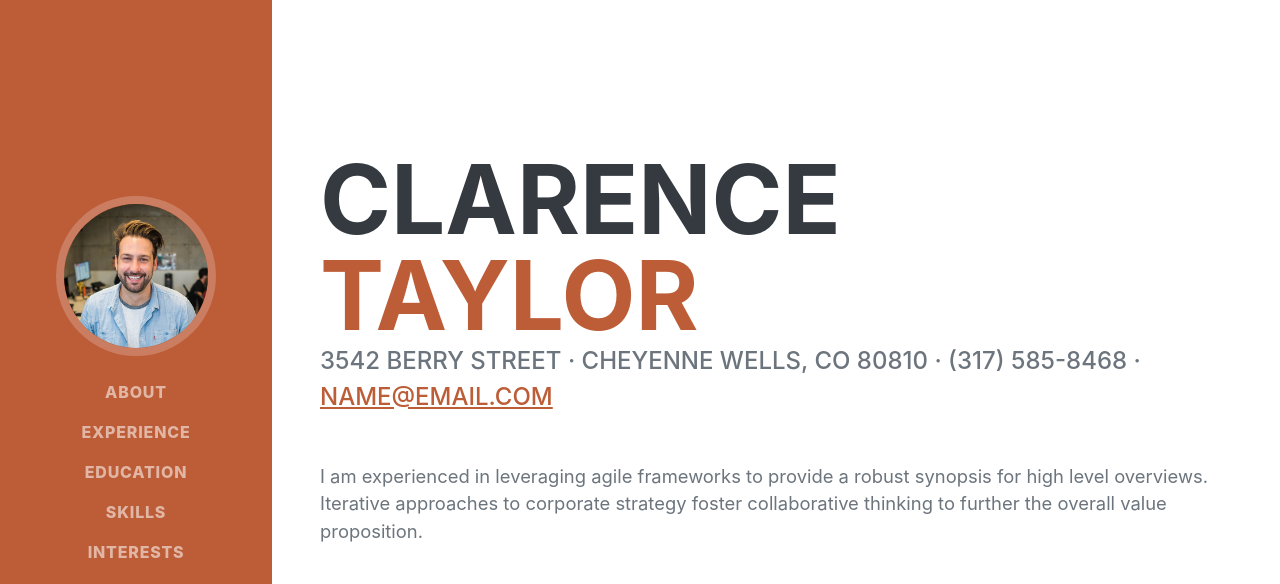
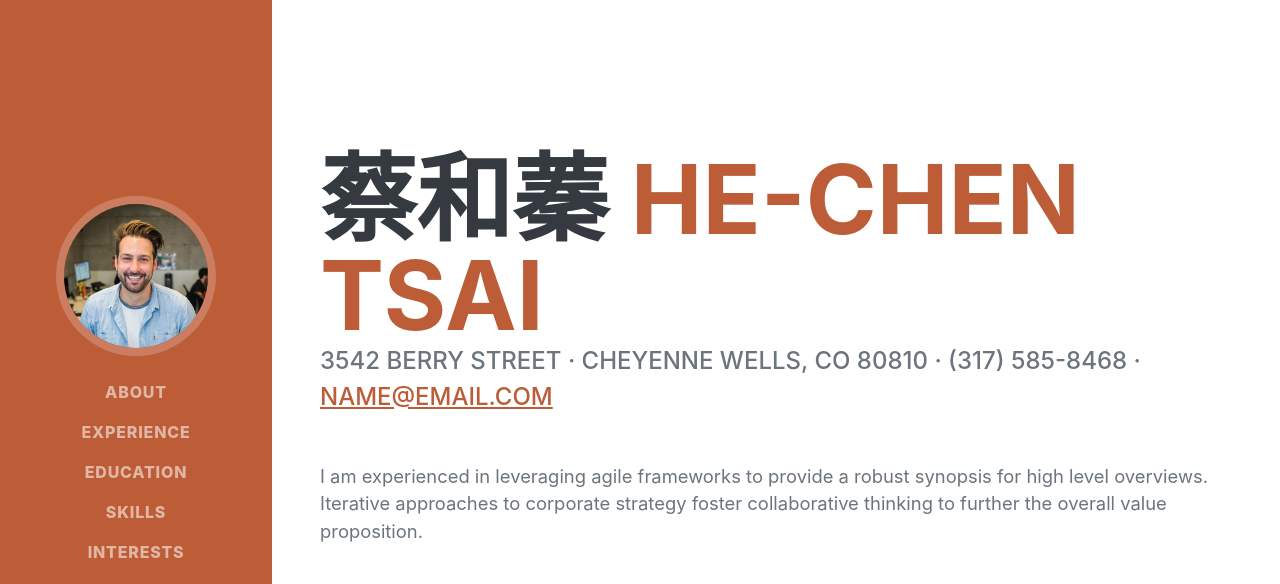
Before and after one commit to a115040037/a115040037.github.io, a plain HTML site: page index.html in a window 1280 px wide. Shown: the top 584 px of the page. Drawn offline with nearby package versions, Linux system fonts and the light colour scheme; a web font is replaced by a local one.

Commit message:
標題修改

```diff
--- a/index.html
+++ b/index.html
@@ -3,9 +3,9 @@
     <head>
         <meta charset="utf-8" />
         <meta name="viewport" content="width=device-width, initial-scale=1, shrink-to-fit=no" />
-        <meta name="description" content="" />
-        <meta name="author" content="" />
-        <title>Resume - Start Bootstrap Theme</title>
+        <meta name="description" content="這是蔡和蓁(He-Chen Tsai)的個人線上履歷，包含學習經歷與技能" />
+        <meta name="author" content="蔡和蓁" />
+        <title>蔡和蓁(He-Chen Tsai)的個人線上履歷</title>
         <link rel="icon" type="image/x-icon" href="assets/img/favicon.ico" />
         <!-- Font Awesome icons (free version)-->
         <script src="https://use.fontawesome.com/releases/v6.3.0/js/all.js" crossorigin="anonymous"></script>
@@ -40,8 +40,8 @@
             <section class="resume-section" id="about">
                 <div class="resume-section-content">
                     <h1 class="mb-0">
-                        Clarence
-                        <span class="text-primary">Taylor</span>
+                        蔡和蓁
+                        <span class="text-primary">He-Chen Tsai</span>
                     </h1>
                     <div class="subheading mb-5">
                         3542 Berry Street · Cheyenne Wells, CO 80810 · (317) 585-8468 ·
```
Also changed, not shown: 2 other files.
